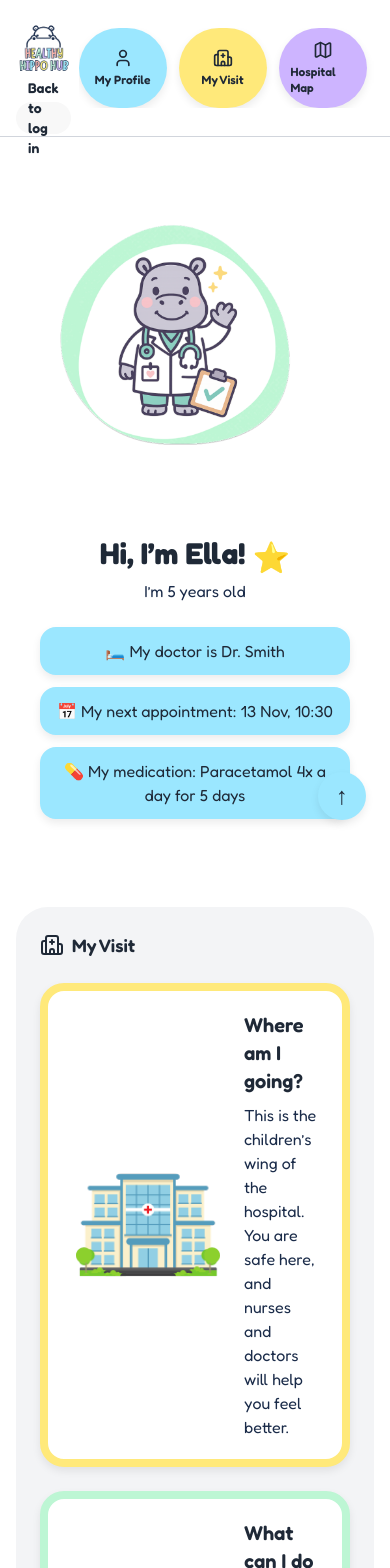
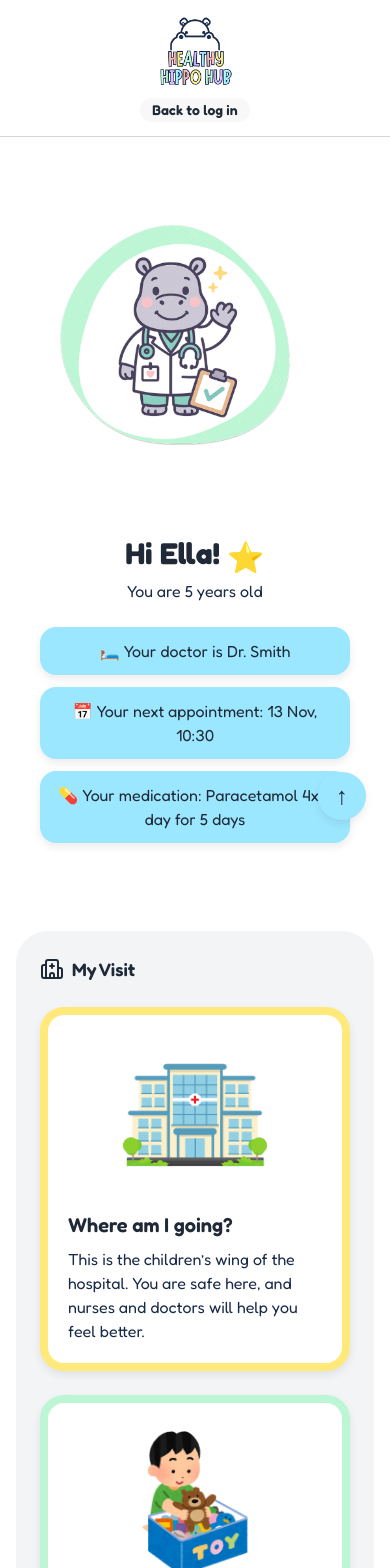
Before and after one commit to catpat88/kids_patient_portal_app, a React (Vite) app: page / in a window 390 px wide. Shown: the top 1568 px of the page. Built offline with nearby package versions, Linux system fonts and the light colour scheme.

Commit message:
fixed layout issues on smaller devices with the nav and the my visit section.

```diff
--- a/src/components/MyVisit.jsx
+++ b/src/components/MyVisit.jsx
@@ -42,17 +42,19 @@ export default function MyVisit() {
           {cards.map((x) => (
             <article
               key={x.t}
-              className={`flex items-center gap-4 rounded-2xl bg-page border-8 ${x.borderColor} p-5 shadow-soft`}
+              className={`my-visit-card flex flex-col items-center gap-4 rounded-2xl bg-page border-8 ${x.borderColor} p-5 shadow-soft md:flex-row`}
             >
               {/* Image */}
               <img
                 src={x.img}
                 alt={x.t}
-                className="w-40 h-40 object-contain flex-shrink-0 p-2"
+                // Mobile: full width, auto height, constrained by max-w-40 center
+                // Tablet/Desktop (sm+): set back to w-40 h-40
+                className="w-full max-w-40 h-auto object-contain mx-auto p-2 md:w-40 md:h-40"
               />
 
               {/* Text */}
-              <div>
+              <div className="w-full">
                 <h3 className="text-xl font-semibold text-ink">{x.t}</h3>
                 <p className="mt-2 text-ink/70">{x.c}</p>
               </div>
--- a/src/components/NavBar.jsx
+++ b/src/components/NavBar.jsx
@@ -2,62 +2,78 @@ import { Link } from "react-router-dom";
 import { useState, useEffect } from "react";
 import { User, Hospital, Map, Video, Gamepad2, Stethoscope, Star } from "lucide-react";
 
-const links = [
-  { label: "My Profile",    href: "#profile",     Icon: User,     bgColor: "bg-hippoBlue"   },
-  { label: "My Visit",      href: "#visit",       Icon: Hospital, bgColor: "bg-sunnyYellow" },
-  { label: "Hospital Map",  href: "#map",         Icon: Map,      bgColor: "bg-lilac"       },
-  { label: "Videos",        href: "#videos",      Icon: Video,    bgColor: "bg-peach"       },
-  { label: "Games",         href: "#games",       Icon: Gamepad2, bgColor: "bg-mintGreen"   },
-  { label: "Departments",   href: "#departments", Icon: Stethoscope, bgColor: "bg-coralPink"   },
-  { label: "Quiz",          href: "#quiz",        Icon: Star,     bgColor: "bg-hippoBlue"   },
-];
+// Define the boundaries for smaller tablet (fixing layout issues)
+const TARGET_MIN = 768;
+const TARGET_MAX = 819;
 
 export default function NavBar() {
+  // 1. STATE & EFFECT
+  const [isTargetTablet, setIsTargetTablet] = useState(false);
 
+  useEffect(() => {
+    const handleResize = () => {
+      const width = window.innerWidth;
+      // Check if the current width falls exactly within the 768px - 819px range
+      setIsTargetTablet(width >= TARGET_MIN && width <= TARGET_MAX);
+    };
+
+    handleResize();
+    window.addEventListener('resize', handleResize);
+
+    return () => window.removeEventListener('resize', handleResize);
+  }, []);
+
+  // 2. DATA (Links array should also be here, or defined outside the component
+  // if it never changes, but keeping it here for now is fine).
+  const links = [
+    { label: "My Profile", href: "#profile", Icon: User, bgColor: "bg-hippoBlue"},
+    { label: "My Visit", href: "#visit", Icon: Hospital, bgColor: "bg-sunnyYellow"},
+    { label: "Hospital Map", href: "#map", Icon: Map, bgColor: "bg-lilac" },
+    { label: "Videos", href: "#videos", Icon: Video, bgColor: "bg-peach"},
+    { label: "Games", href: "#games", Icon: Gamepad2, bgColor: "bg-mintGreen"},
+    { label: "Departments", href: "#departments", Icon: Stethoscope, bgColor: "bg-coralPink"},
+    { label: "Quiz", href: "#quiz", Icon: Star, bgColor: "bg-hippoBlue"},
+  ];
 
   return (
     <header id="top" className="sticky top-0 z-20 bg-white">
       <nav className="mx-auto max-w-6xl px-4 h-34 flex items-center gap-2">
         <div className="flex flex-col justify-center">
-          <img src="/images/healthy-hippo-logo.png" alt="Healthy Hippo Hub logo" className="h-24 object-contain" />
+          <img src="/images/healthy-hippo-logo.png" alt="Healthy Hippo Hub logo" className="h-20 lg:h-24 object-contain" />
           <Link
             to="/login"
-            className="mt-1 inline-flex w-fit items-center gap-2 rounded-full bg-card text-ink font-semibold px-3 h-8 hover:-translate-y-0.5 transition"
+            className="mt-1 inline-flex w-fit items-center gap-2 rounded-full bg-card text-ink font-semibold px-3 h-6 lg:h-8 hover:-translate-y-0.5 transition"
           >
             <span className="text-sm">Back to log in</span>
           </Link>
         </div>
 
-        <div className="ml-auto hidden md:flex gap-6">
-          {links.map(({ label, href, Icon, bgColor }) => (
+        <div className="ml-auto hidden md:flex gap-2 lg:gap-6 tablet-link-container">
+          {links.map(({ label, href, Icon, bgColor }) => {
+
+            // 3. CONDITIONAL LABEL LOGIC: Calculate the label to display
+            let displayLabel = label;
+            if (isTargetTablet && label === "Hospital Map") {
+              displayLabel = "Map"; // Change only this link for the target screen size
+            }
+
+            return (
               <a
                 key={label}
                 href={href}
-              className={`group shrink-0 flex flex-col items-center justify-center gap-1 w-25 h-25 rounded-full ${bgColor} shadow-soft hover:-translate-y-0.5 transition focus:outline-none focus:ring-2 focus:ring-ink/20 text-ink`}
+                className={`group shrink-0 flex flex-col items-center justify-center gap-1 w-21 h-21 lg:w-25 lg:h-25 tablet-link
+                rounded-full ${bgColor} shadow-soft hover:-translate-y-0.5 transition focus:outline-none focus:ring-2 focus:ring-ink/20 text-ink`}
                 title={label}
               >
-              <Icon className="w-6 h-6" />
-              <span className="text-sm font-semibold">{label}</span>
+                <Icon className="w-5 h-5 lg:w-6 lg:h-6" />
+                <span className="text-sm font-semibold tablet-nav-text">{displayLabel}</span>
+                {/* 4. USE THE CALCULATED LABEL IN THE SPAN */}
               </a>
-          ))}
+            );
+          })}
         </div>
 
-        <div className="md:hidden overflow-x-auto no-scrollbar ml-auto flex gap-3">
-          {links.map(({ label, href, Icon, bgColor }) => (
-            <a
-              key={label}
-              href={href}
-              className={`min-w-[5.5rem] h-20 flex flex-col items-center justify-center rounded-full ${bgColor} shadow-soft px-3 gap-1 focus:outline-none focus:ring-2 focus:ring-ink/20 text-ink`}
-              title={label}
-            >
-              <Icon className="w-5 h-5" />
-              <span className="text-xs font-semibold">{label}</span>
-            </a>
-          ))}
-          <Link to="/login" className="min-w-[5.5rem] h-20 flex flex-col items-center justify-center rounded-full bg-card shadow-soft px-3 gap-1 text-ink font-semibold">
-            <span className="text-xs">Log in</span>
-          </Link>
-        </div>
+
       </nav>
       <div className="h-px w-full bg-gray-300" />
     </header>
--- a/src/components/ProfileHero.jsx
+++ b/src/components/ProfileHero.jsx
@@ -20,19 +20,19 @@ export default function ProfileHero() {
         {/* Right: Text + info */}
         <div className="text-center md:text-left">
           <h1 className="text-3xl md:text-4xl font-bold">
-            Hi, I’m Ella! <span className="align-middle">⭐</span>
+            Hi Ella! <span className="align-middle">⭐</span>
           </h1>
-          <p className="mt-1 text-ink/70">I’m 5 years old</p>
+          <p className="mt-1 text-ink/70">You are 5 years old</p>
 
           <div className="mt-6 grid gap-3 max-w-md mx-auto md:mx-0">
             <div className="rounded-xl bg-hippoBlue px-4 py-3 shadow-soft">
-              🛏️ My doctor is Dr. Smith
+              🛏️ Your doctor is Dr. Smith
             </div>
             <div className="rounded-xl bg-hippoBlue px-4 py-3 shadow-soft">
-              📅 My next appointment: 13 Nov, 10:30
+              📅 Your next appointment: 13 Nov, 10:30
             </div>
             <div className="rounded-xl bg-hippoBlue px-4 py-3 shadow-soft">
-              💊 My medication: Paracetamol 4x a day for 5 days
+              💊 Your medication: Paracetamol 4x a day for 5 days
             </div>
           </div>
         </div>
--- a/src/styles/styles.css
+++ b/src/styles/styles.css
@@ -1,8 +1,7 @@
 /* Add our own styles outwith tailwind basis styles */
 
-/* index.css or main.css */
-
-/* Target devices up to 768px wide (standard tablet/mobile breakpoint) */
+/* MEDIA QUERIES>>>> */
+/**** Target devices up to 768px wide (standard tablet/mobile breakpoint) ******/
 @media (max-width: 769px) {
     /* Target the links inside your sticky header */
     #top a {
@@ -10,15 +9,42 @@
         font-size: 0.9rem;       /* Make text slightly smaller */
     }
     nav{
-        gap: 1;
+        gap: 0.25rem;
+        justify-content: center;
 
     }
 }
 
-/* Target smaller phones specifically (up to 480px) */
+/***** Target smaller phones specifically (up to 480px) *****/
 @media (max-width: 480px) {
-    /* You might want to hide the logo or switch to a hamburger menu */
     .logo-container {
         display: none;
     }
 }
+
+
+/****** Target screens from 768px wide up to 1023px wide - small to medium tablets ******/
+@media (min-width: 768px) and (max-width: 1023px) {
+
+
+    .tablet-link-container {
+        /* Example: Override the gap for this specific range */
+        gap: 0.5rem !important; /* Forces a very tight 8px gap */
+    }
+
+    .tablet-link {
+        /* Example: Shrink the circle size further */
+        width: 5rem !important;
+        height: 5rem !important;
+    }
+    .tablet-nav-text {
+        font-size: 0.65rem !important; /* Smaller than text-xs (0.75rem) */
+    }
+}
+
+/* Forces the card content to stack vertically for all mobile/small tablet views */
+@media (max-width: 900px) {
+    article.my-visit-card {
+        flex-direction: column !important;
+    }
+}
```
Lines whose indentation alone changed are shown as unchanged.
